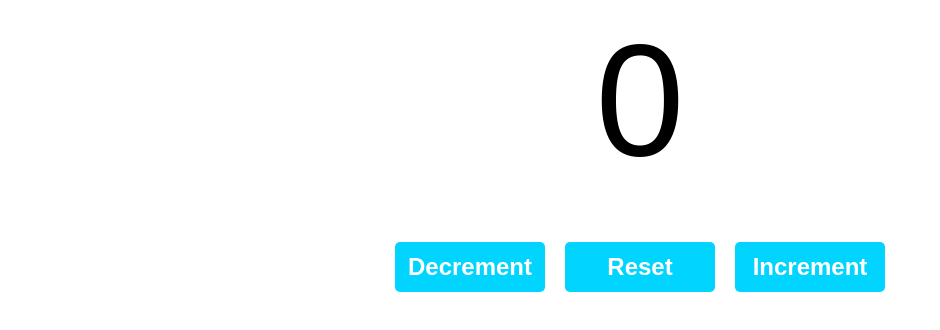
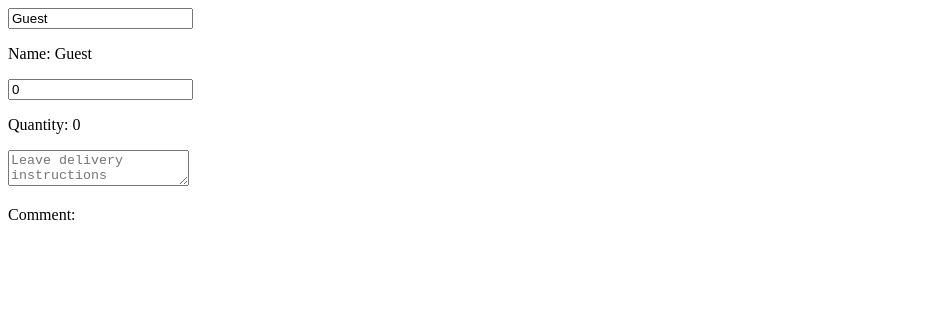
Before and after one commit to mfarrukh14/reactProject1, a React (Vite) app: page / in a window 1280 px wide. Shown: the top 330 px of the page, without its empty margins (0-940 px from the left). Built offline with nearby package versions, Linux system fonts and the light colour scheme.

Commit message:
Using onChange event handler to update the state variables using useState hook

```diff
--- a/src/App.jsx
+++ b/src/App.jsx
@@ -1,11 +1,10 @@
-import Counter from "./assets/Counter";
 import MyComponent from "./MyComponent";
 
 export default function App()
 {
   return(
     <>
-      <Counter />
+      <MyComponent />
     </>
   );
 }
--- a/src/MyComponent.jsx
+++ b/src/MyComponent.jsx
@@ -1,44 +1,35 @@
-import React, {useState} from 'react'
+import React, {useState} from 'react';
 
 export default function MyComponent()
 {
-    const [name, setName] = useState("Guest");
-    const [age, setAge] = useState(0);
-    const [isEmployed, setEmployed] = useState(false);
 
-    const updateName = () => {
-        setName("Farrukh");
+    const [name,setName] = useState("Guest");
+    const [quantity, setQuantity] = useState(0);
+    const [comment, setComment] = useState("");
+
+    const handleNameChange = (e) =>{
+        setName(e.target.value);
     }
 
-    const incrementAge = () =>{
-        setAge(age + 1);
+    const handleQuantityChange = (e) =>{
+        setQuantity(e.target.value);
     }
 
-    const decrementAge = () => {
-        setAge(age - 1);
-    }
-
-    const resetAge = () =>{
-        setAge(0);
-    }
-
-    const toggleEmployedStatus = () =>{
-        setEmployed(!isEmployed);
+    function handleCommentChange(event)
+    {
+        setComment(event.target.value);
     }
 
     return(
         <div>
+            <input value={name} type="text" onChange={(e) => handleNameChange(e)} />
             <p>Name: {name}</p>
-            <button onClick={updateName}>Set Name</button>
 
-            <p>Age: {age}</p>
-            <button onClick={incrementAge}>Increment Age</button>
-            <button onClick={decrementAge}>Decrement Age</button>
-            <button onClick={resetAge}>Reset Age</button>
+            <input value={quantity} type="number" onChange={(e) => handleQuantityChange(e)} />
+            <p>Quantity: {quantity}</p>
 
-            <p>Employee: {isEmployed ? "Yes" : "No"}</p>
-            <button onClick={toggleEmployedStatus}>toggle status</button>
+            <textarea value={comment} onChange={handleCommentChange} placeholder='Leave delivery instructions'></textarea>
+            <p>Comment: {comment}</p>
         </div>
     );
-
 }
```
